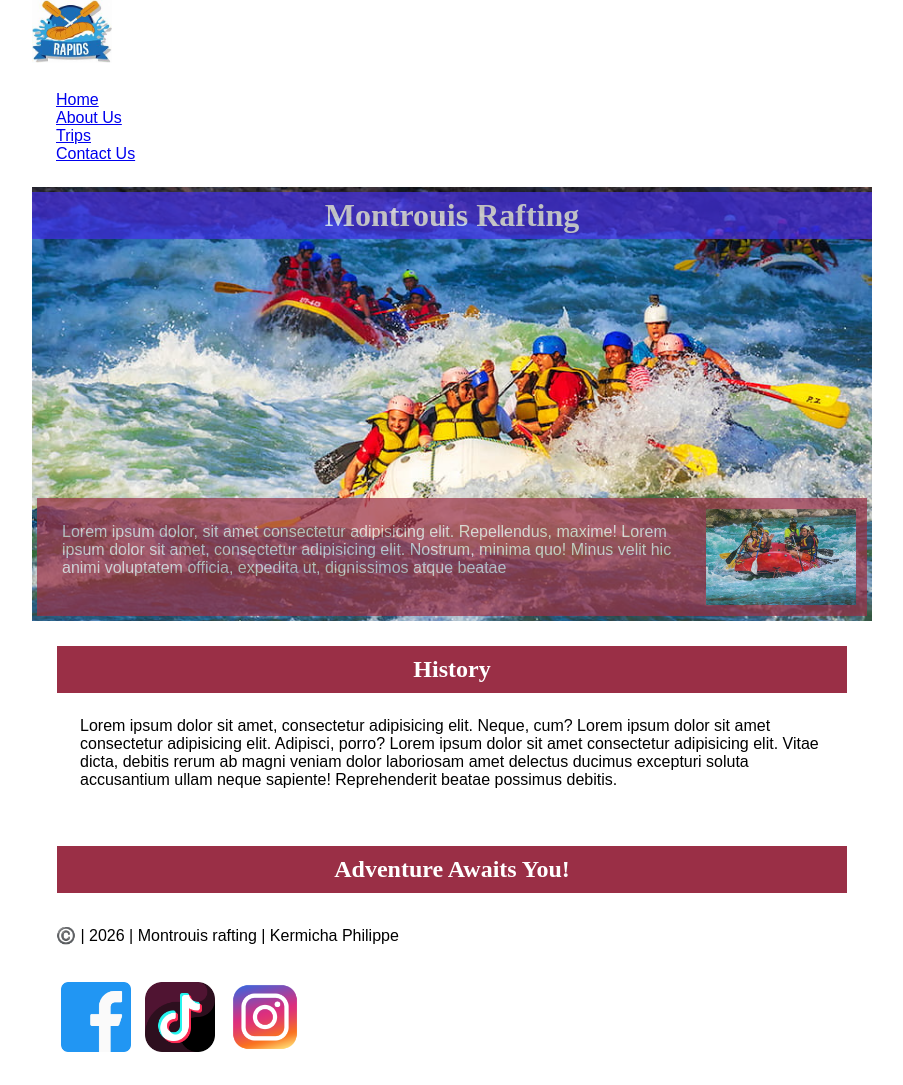
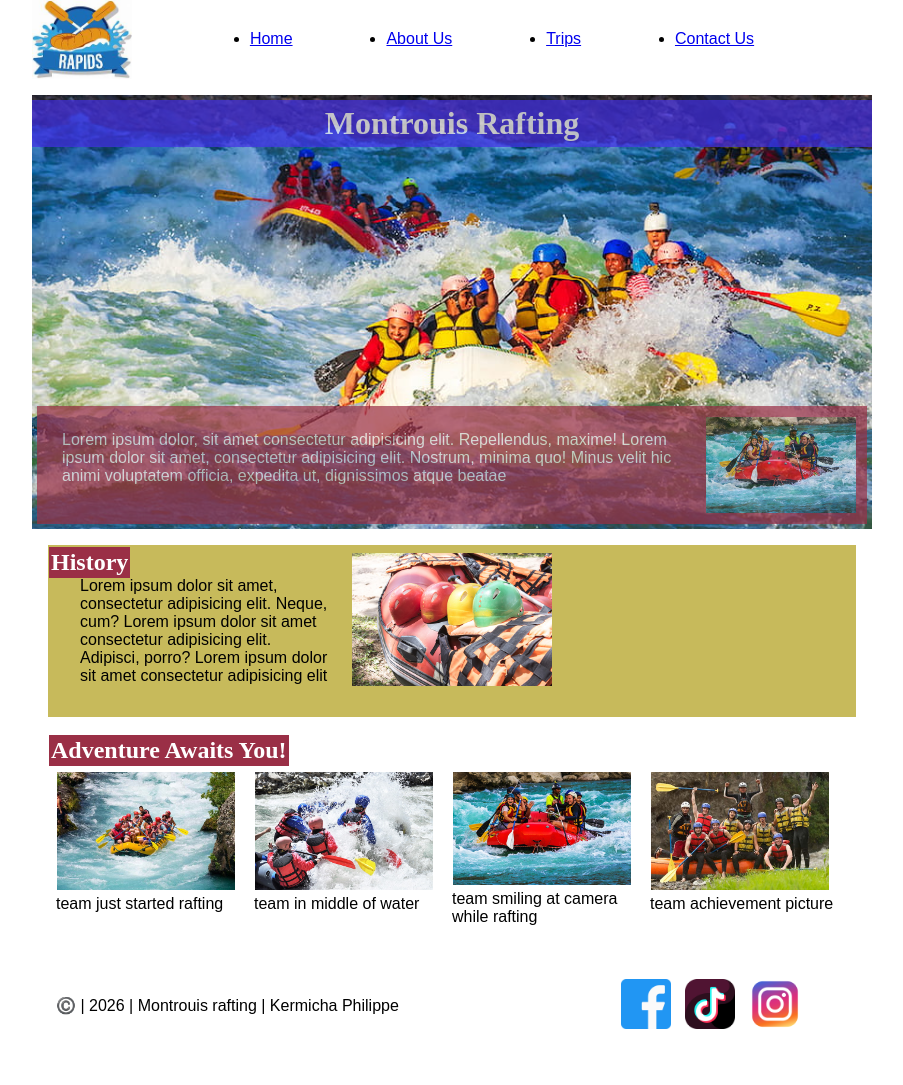
Before and after one commit to kermicha007-collab/wdd130, a plain HTML site: page wwr/about.html in a window 1280 px wide. Shown: the whole page, without its empty margins (188-1091 px from the left). After the commit the page ends 1062 px from the top, so only its background shows below. Drawn offline with Linux system fonts and the light colour scheme.

Commit message:
rafting site

```diff
--- a/wwr/about.html
+++ b/wwr/about.html
@@ -14,10 +14,12 @@
     <header>
         <img src="images/logo_rafting.jpeg" alt="rafting logo">
         <nav>
-            <a href="index.html">Home</a>
-            <a href="about.html">About Us</a>
-            <a href="trips.html">Trips</a>
-            <a href="contact.html">Contact Us</a>
+            <ul class="navigation">
+                <li><a href="index.html">Home</a></li>
+                <li><a href="about.html">About Us</a></li>
+                <li><a href="trips.html">Trips</a></li>
+                <li><a href="contact.html">Contact Us</a></li>
+            </ul>
         </nav>
 
     </header>
@@ -35,17 +37,34 @@
                 </p>
             </article>
         </div>
-        <section>
+        <section class="history">
             <h2> History</h2>
             <p>Lorem ipsum dolor sit amet, consectetur adipisicing elit. Neque, cum?
                 Lorem ipsum dolor sit amet consectetur adipisicing elit. Adipisci, porro?
-                Lorem ipsum dolor sit amet consectetur adipisicing elit. Vitae dicta, debitis
-                rerum ab magni veniam dolor laboriosam amet delectus ducimus excepturi soluta
-                accusantium ullam neque sapiente! Reprehenderit beatae possimus debitis.
+                Lorem ipsum dolor sit amet consectetur adipisicing elit
             </p>
+            <img src="images/rafting-equip.jpg" alt="rafting equipments">
+
         </section>
-        <section>
+        <section class="adventure">
             <h2> Adventure Awaits You!</h2>
+            <figure>
+                <img src="images/rafting01.jpg" alt="team rafting">
+                <figcaption> team just started rafting</figcaption>
+            </figure>
+            <figure>
+                <img src="images/rafting02.jpg" alt="team in water">
+                <figcaption> team in middle of water</figcaption>
+            </figure>
+            <figure>
+                <img src="images/rafting04.jpg" alt="happy team">
+                <figcaption> team smiling at camera while rafting</figcaption>
+            </figure>
+            <figure>
+                <img src="images/rafting03.jpg" alt="team achievement">
+                <figcaption> team achievement picture</figcaption>
+            </figure>
+
         </section>
     </main>
 
--- a/wwr/styles/rafting.css
+++ b/wwr/styles/rafting.css
@@ -13,7 +13,7 @@
     --heading-font: "Times New Roman", "Georgia", serif;
     --body-font: Arial, Helvetica, sans-serif;
 
-    --logo-size: 80px;
+    --logo-size: 100px;
 }
 
 body {
@@ -26,6 +26,22 @@ main,
 footer {
     width: 840px;
     margin: 0 auto;
+}
+
+main {
+    display: block;
+}
+
+header {
+    display: grid;
+    grid-template-columns: 100px 4fr;
+    align-items: center;
+    margin-bottom: 1rem;
+}
+
+.navigation {
+    display: flex;
+    justify-content: space-evenly;
 }
 
 header img {
@@ -46,6 +62,35 @@ article {
     padding: 8px;
 }
 
+.history {
+    position: relative;
+    display: grid;
+    grid-template-columns: 2fr 1fr 2fr;
+    background-color: #c7ba5b;
+}
+
+.history p {
+    grid-column: 1/2;
+}
+
+.history img {
+    width: 200px;
+
+    grid-column: 2/3;
+}
+
+.adventure {
+    position: relative;
+    display: grid;
+    grid-template-columns: repeat(4, 1fr);
+}
+
+.adventure figure img {
+    width: 180px;
+    padding: 1px;
+    margin-top: 30px;
+}
+
 header nav a {
     display: block;
 }
@@ -55,8 +100,15 @@ header nav a {
 }
 
 .socialmedia a img {
-    width: var(--logo-size);
+    width: 60px;
     padding: 5px;
+    grid-column: 3/4;
+}
+
+footer {
+    display: grid;
+    grid-template-columns: 2fr 1fr;
+    align-items: center;
 }
 
 .hero {
@@ -82,10 +134,11 @@ h1 {
 }
 
 h2 {
-    box-sizing: border-box;
+    position: absolute;
+    top: 1px;
     text-align: center;
     background-color: var(--secondary-color);
-    padding: 10px;
+    padding: 2px;
     margin: 1px;
 }
 
```
Also changed, not shown: wwr/images/rafting-equip.jpg (added), wwr/images/rafting01.jpg (added), wwr/images/rafting02.jpg (added), wwr/images/rafting03.jpg (added), wwr/images/rafting04.jpg (added).
